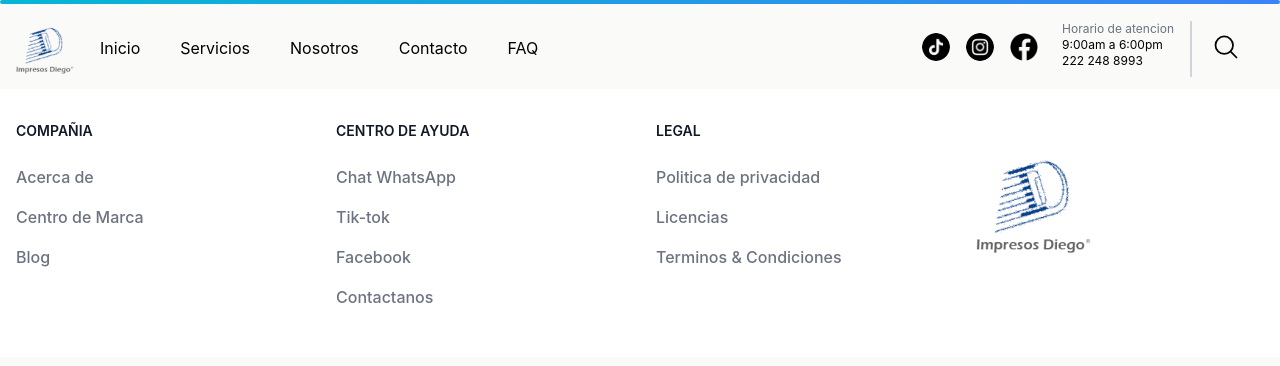
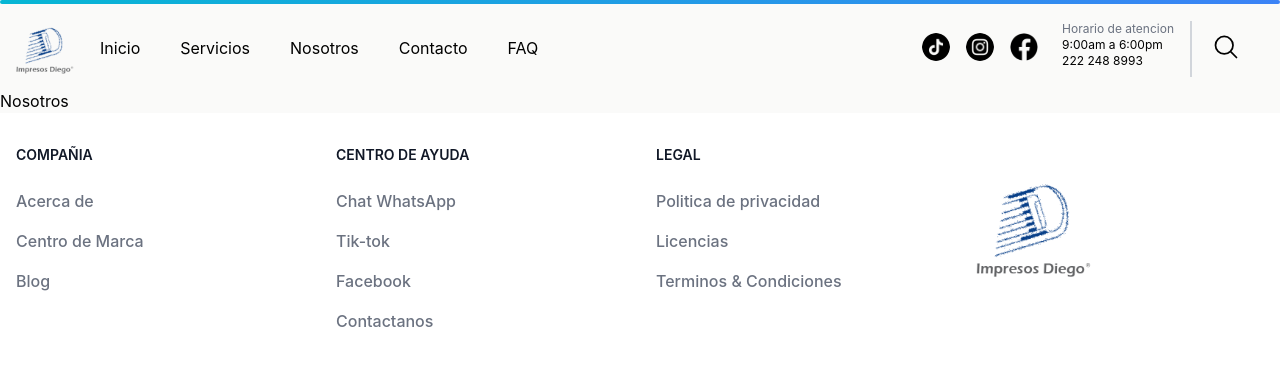
Before and after one commit to EmilioPG13/Impresos-Diego, a React (Vite) app: page /nosotros in a window 1280 px wide. Shown: the top 366 px of the page. Built offline with nearby package versions, Linux system fonts and the light colour scheme.

Commit message:
refactor: Add "Nosotros" route and component
Add a new route and component for "Nosotros" to allow users to access the "Nosotros" page. This improves navigation and provides information about the company.

```diff
--- a/src/components/routes/index.jsx
+++ b/src/components/routes/index.jsx
@@ -4,8 +4,9 @@ import IntroPage from '../IntroPage';
 import Gallery from '../Gallery';
 import Acabados from '../Acabados';
 import Contacto from '../routes/contacto';
+import Servicios from '../routes/servicios';
+import Nosotros from '../routes/nosotros';
 import FAQ from '../routes/faq';
-import Servicios from '../routes/servicios';
 
 const AppRoutes = () => {
     return (
@@ -19,6 +20,7 @@ const AppRoutes = () => {
                 </>
             } />
             <Route path="/servicios" element={<Servicios />} />
+            <Route path="/nosotros" element={<Nosotros />} />
             <Route path="/contacto" element={<Contacto />} />
             <Route path="/faq" element={<FAQ />} />
         </Routes>
--- /dev/null
+++ b/src/components/routes/nosotros.jsx
@@ -0,0 +1,9 @@
+function Nosotros() {
+    return (
+        <>
+            <h1>Nosotros</h1>
+        </>
+    );
+}
+
+export default Nosotros;
```
